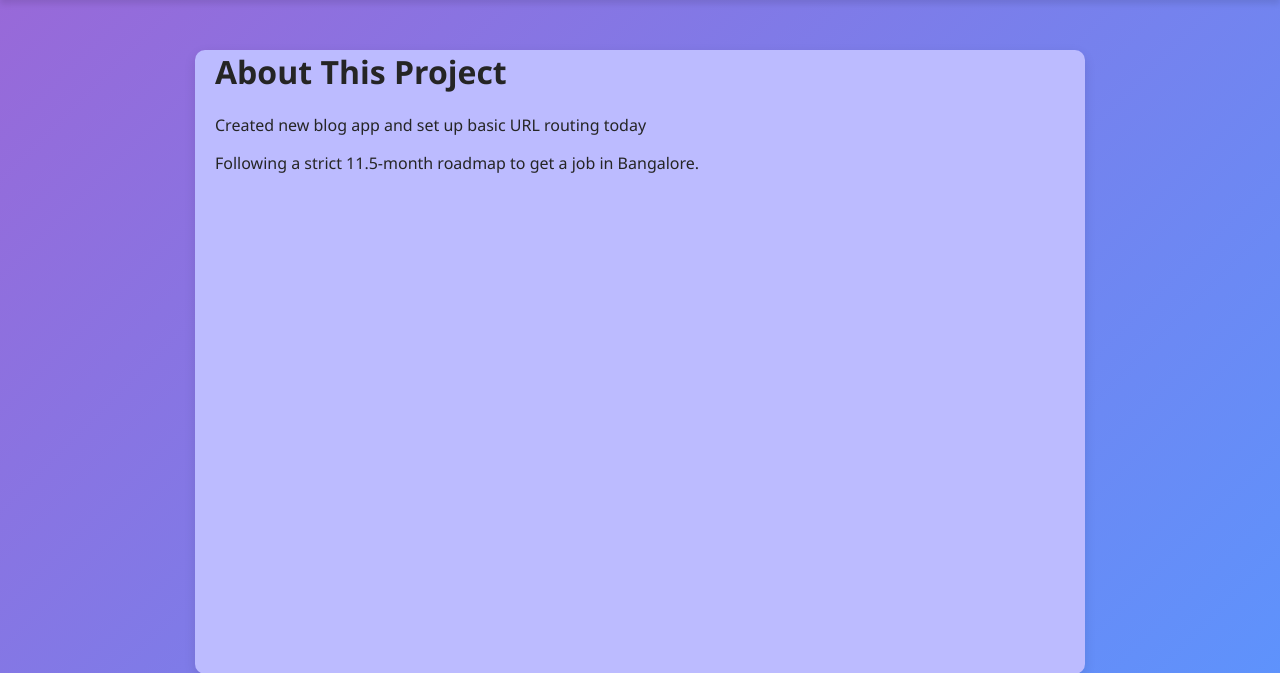
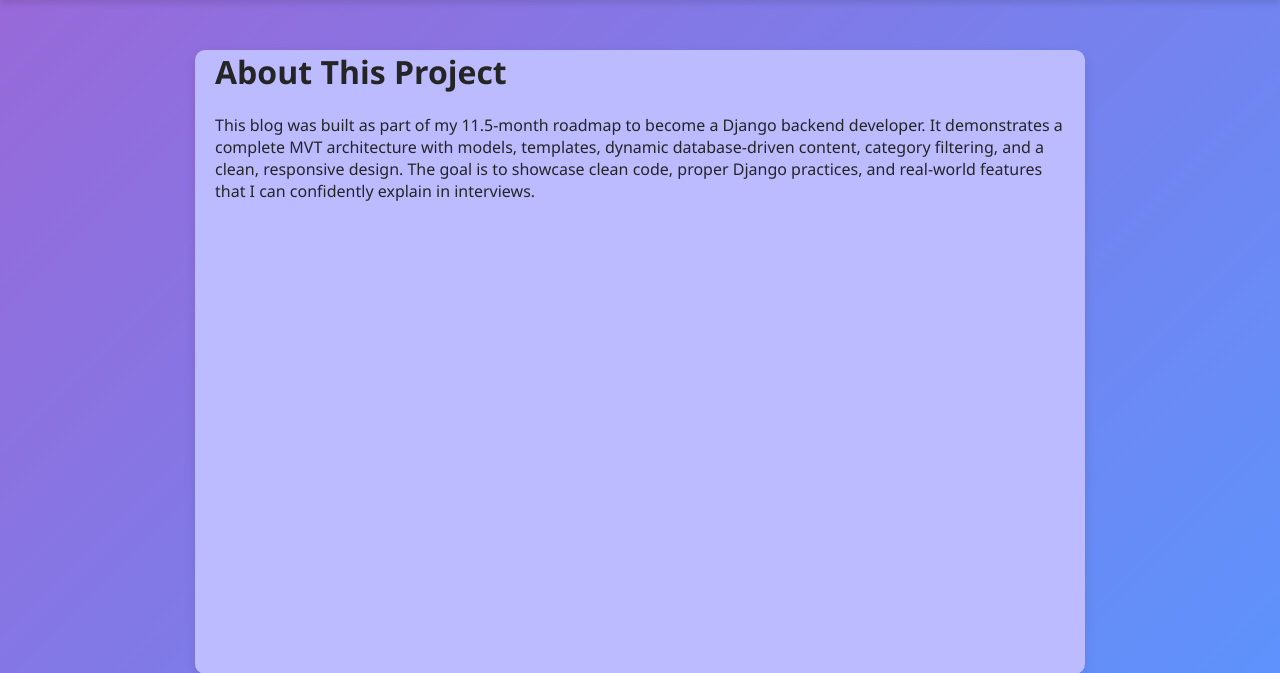
Before and after one commit to chakrabortyabhrok/django-simple-blog, a Django app: page /about/ in a window 1280 px wide. Shown: the part 134-807 px from the top of the page. Run offline with Django 5.2, Linux system fonts and the light colour scheme.

Commit message:
feat: change avout page

```diff
--- a/blog/templates/blog/about.html
+++ b/blog/templates/blog/about.html
@@ -2,6 +2,8 @@
 
 {% block content %}
     <h1>About This Project</h1>
-    <p>Created new blog app and set up basic URL routing today</p>
-    <p>Following a strict 11.5-month roadmap to get a job in Bangalore.</p>
+   <p>This blog was built as part of my 11.5-month roadmap to become a Django backend developer.
+    It demonstrates a complete MVT architecture with models, templates, dynamic database-driven content,
+    category filtering, and a clean, responsive design.
+    The goal is to showcase clean code, proper Django practices, and real-world features that I can confidently explain in interviews.</p>
 {% endblock %}
```
